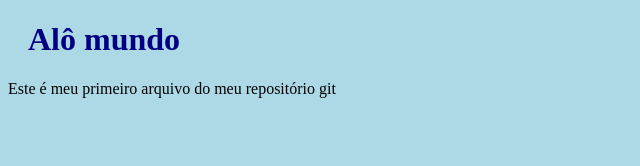
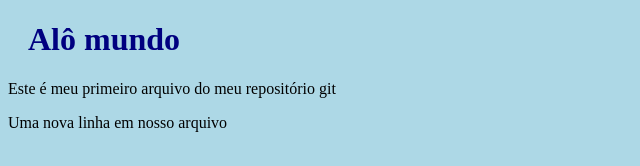
Before and after one commit to claudiofbs/alo-mundo, a plain HTML site: page index.html in a window 1280 px wide. Shown: the whole page, without its empty margins (0-640 px from the left). Drawn offline with Linux system fonts and the light colour scheme.

Commit message:
Atualização no index.html com nova linha

```diff
--- a/index.html
+++ b/index.html
@@ -8,5 +8,6 @@
 <body>
     <h1>Alô mundo</h1>
     <p>Este é meu primeiro arquivo do meu repositório git</p>
+    <p>Uma nova linha em nosso arquivo</p>
 </body>
 </html>
```
